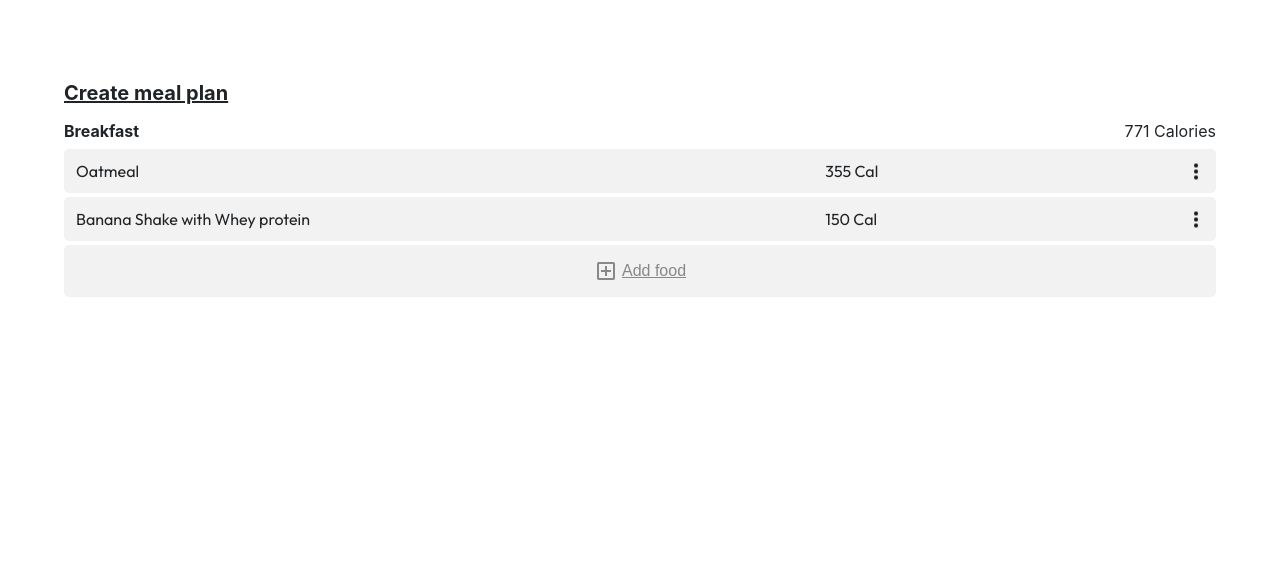
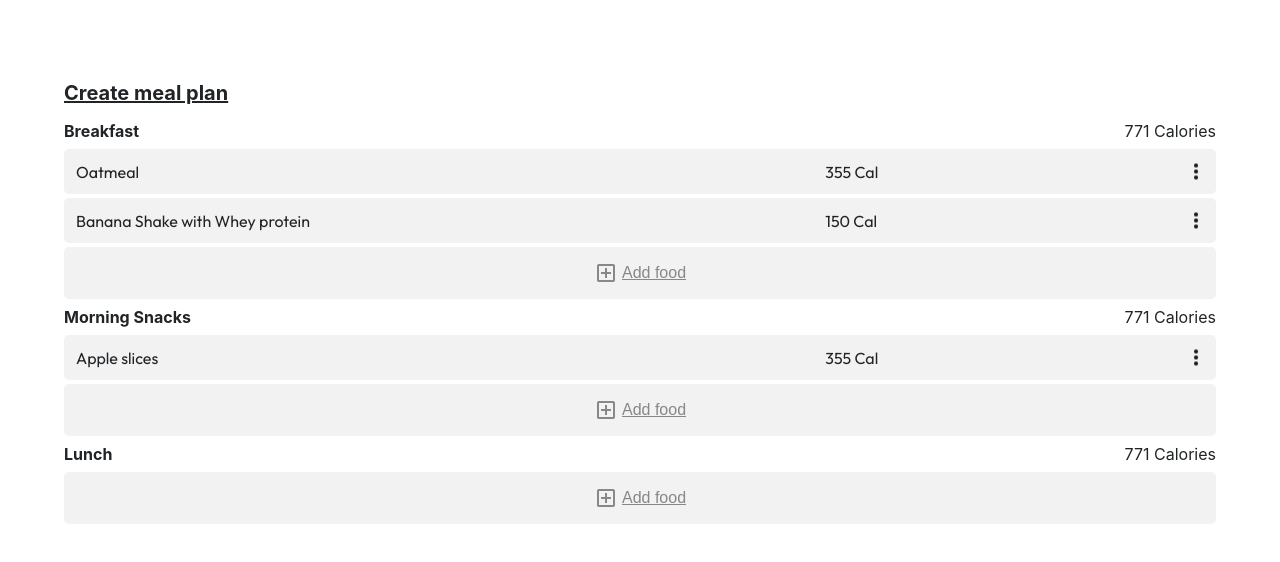
Before and after one commit to akhilkurisinkal/foodfolio, a React (Create React App) app: page / in a window 1280 px wide. Shown: the top 562 px of the page. Built offline with nearby package versions, Linux system fonts and the light colour scheme.

Commit message:
update 4

```diff
--- a/src/components/plannerChild/PlannerChild.module.css
+++ b/src/components/plannerChild/PlannerChild.module.css
@@ -6,6 +6,7 @@
     font-family: outfit;
     font-size: 16px;
     margin-bottom: 4px;
+
 }
 
 
@@ -38,6 +39,7 @@
     flex-direction: row;
     border-radius: 5px;
     background-color: #F2F2F2;
+    min-height:45px;
 
 }
 
--- a/src/pages/planner/Planner.jsx
+++ b/src/pages/planner/Planner.jsx
@@ -4,17 +4,29 @@ import PlannerChild from "../../components/plannerChild/PlannerChild";
 import { AppContext } from "../../AppContext";
 import AddMeal from "../../components/addMeal/AddMeal";
 
-
-
 const Planner = () => {
-
-    const appData=useContext(AppContext);
-    const [dayPlan,setDayPlan]=useState([{mealType:"Breakfast",mealItems:[{name:"Oatmeal", calories:"355"},{name:"Banana Shake with Whey protein", calories:"150"}]}]);
+    const appData = useContext(AppContext);
+    const [dayPlan, setDayPlan] = useState([
+        {
+            mealType: "Breakfast",
+            mealItems: [
+                { name: "Oatmeal", calories: "355" },
+                { name: "Banana Shake with Whey protein", calories: "150" },
+            ],
+        },
+        {
+            mealType: "Morning Snacks",
+            mealItems: [{ name: "Apple slices", calories: "355" }],
+        },
+        {
+            mealType: "Lunch",
+            mealItems: [],
+        },
+    ]);
 
     return (
         <div className={styles.planner}>
             <h2>Create meal plan</h2>
-
 
             <div className={styles.mealsContainer}>
                 {dayPlan.map((meal, mealIndex) => (
@@ -34,15 +46,16 @@ const Planner = () => {
                             />
                         ))}
                         <div className={styles.addBtnContainer}>
-                            <button className={styles.addFoodBtn}><span className={styles.addIcon}>&nbsp;</span><span>Add food</span></button>
+                            <button className={styles.addFoodBtn}>
+                                <span className={styles.addIcon}>&nbsp;</span>
+                                <span>Add food</span>
+                            </button>
                         </div>
                     </div>
                 ))}
             </div>
 
-            <AddMeal/>
-
-
+            <AddMeal />
         </div>
     );
 };
```
Also changed, not shown: src/components/addMeal/AddMeal.module.css (line endings or trailing spaces). Lines whose indentation alone changed are shown as unchanged.
